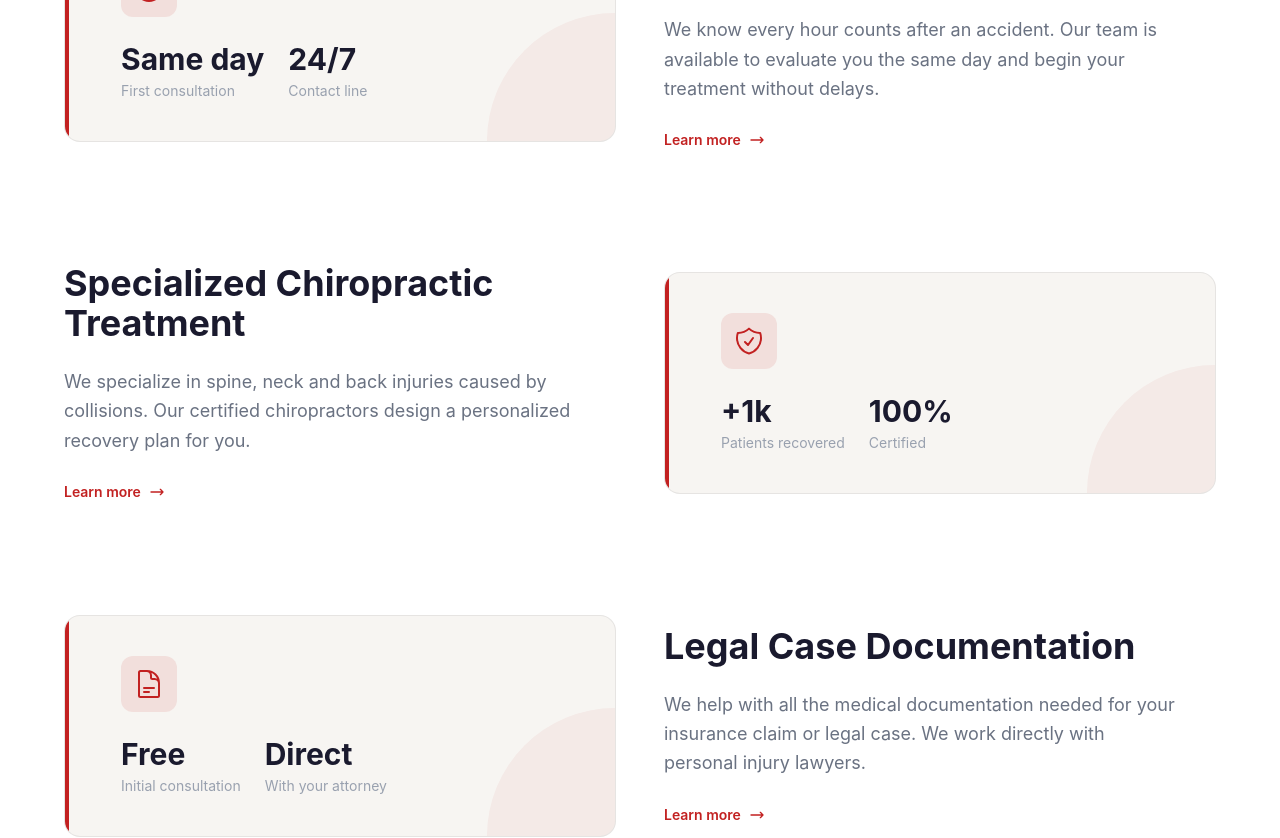
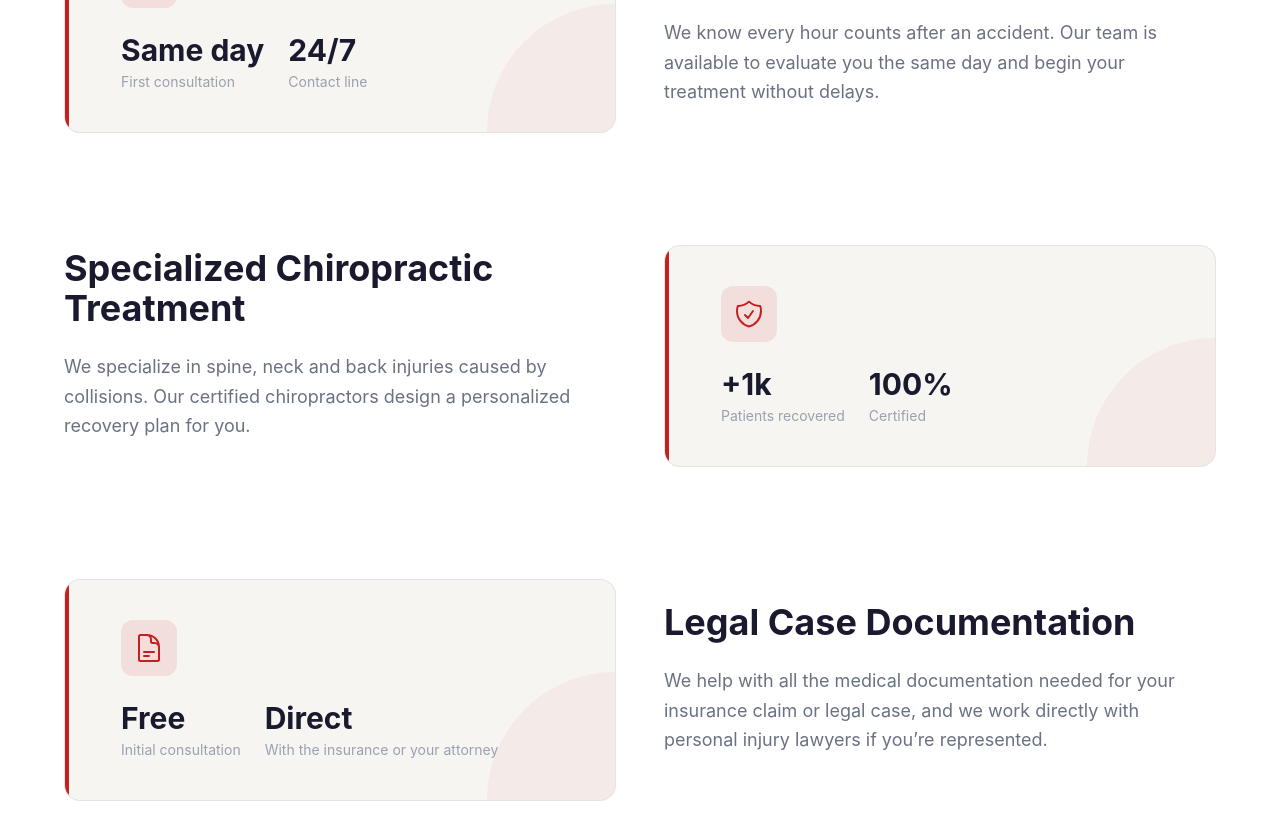
Before and after one commit to Apholo10/Aaic1, a React (Vite) app: page / in a window 1280 px wide. Shown: the part 2200-3038 px from the top of the page. Built offline with nearby package versions, Linux system fonts and the light colour scheme; no server answers.

Commit message:
descripción del cambio

```diff
--- a/src/components/Features.jsx
+++ b/src/components/Features.jsx
@@ -118,12 +118,6 @@ export default function Features() {
                   <p className="text-gray-500 text-base sm:text-lg leading-relaxed mb-6">
                     {feature.description}
                   </p>
-                  <div className="inline-flex items-center text-[#c22121] font-semibold text-sm group cursor-pointer">
-                    <span>{t("features.learnMore")}</span>
-                    <svg xmlns="http://www.w3.org/2000/svg" className="w-4 h-4 ml-2 group-hover:translate-x-1 transition-transform duration-200" fill="none" viewBox="0 0 24 24" stroke="currentColor" strokeWidth={2}>
-                      <path strokeLinecap="round" strokeLinejoin="round" d="M17 8l4 4m0 0l-4 4m4-4H3" />
-                    </svg>
-                  </div>
                 </div>
               </div>
 
--- a/src/translations/en.js
+++ b/src/translations/en.js
@@ -88,10 +88,10 @@ const en = {
       {
         title: "Legal Case Documentation",
         description:
-          "We help with all the medical documentation needed for your insurance claim or legal case. We work directly with personal injury lawyers.",
+          "We help with all the medical documentation needed for your insurance claim or legal case, and we work directly with personal injury lawyers if you’re represented.",
         stats: [
           { value: "Free", label: "Initial consultation" },
-          { value: "Direct", label: "With your attorney" },
+          { value: "Direct", label: "With the insurance or your attorney" },
         ],
       },
     ],
```
